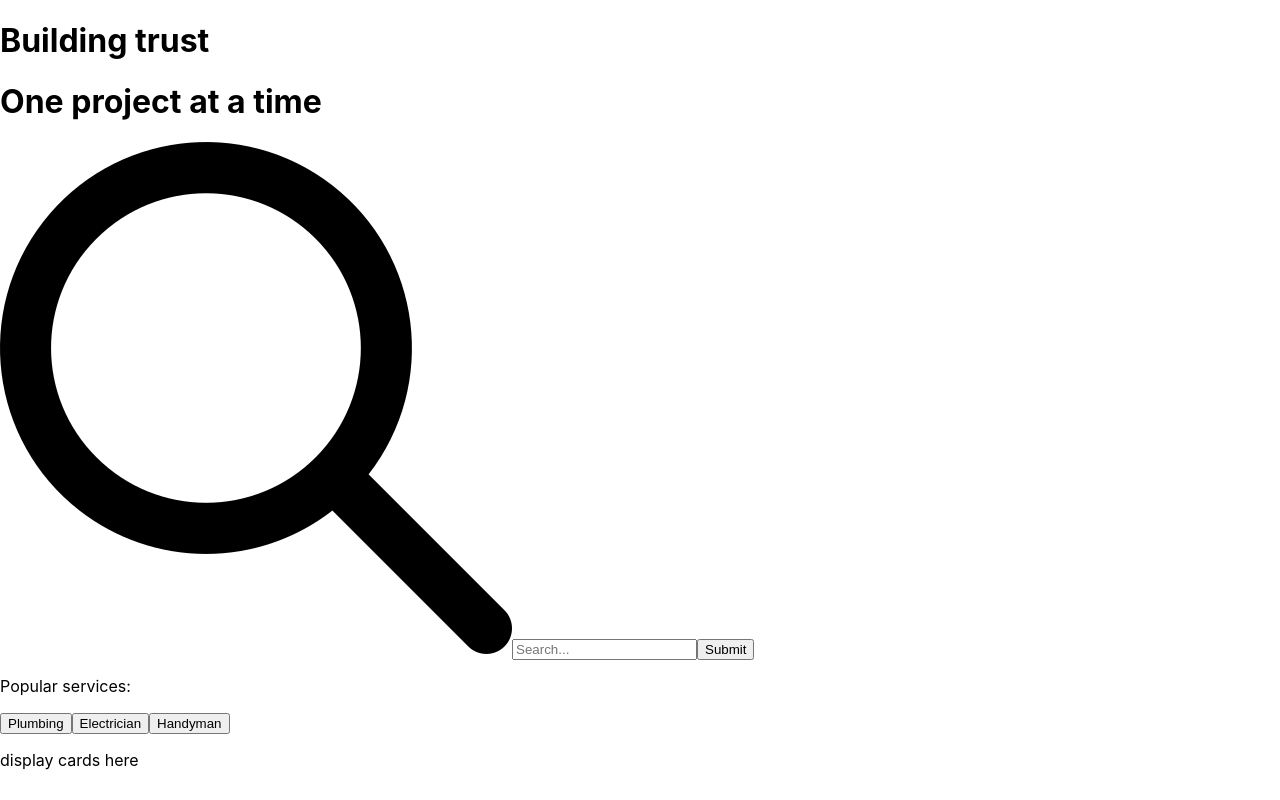
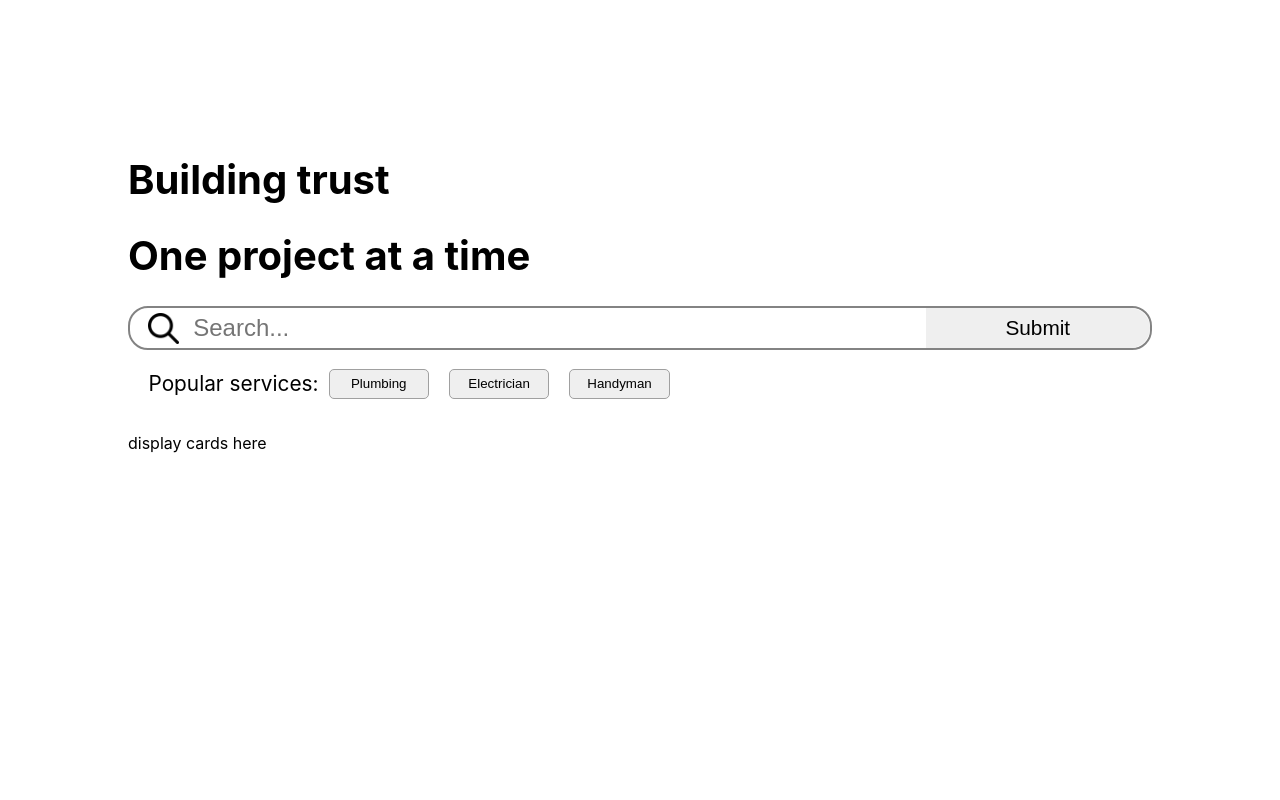
Before and after one commit to lgxxhi/Prorated-Front-End, a React (Create React App) app: page / in a window 1280 px wide. Built offline with nearby package versions, Linux system fonts and the light colour scheme.

Commit message:
Temporary structure change

```diff
--- /dev/null
+++ b/src/Styles/Components/Buttons.scss
@@ -0,0 +1,7 @@
+ .btn{
+    border: 1px solid rgb(160, 160, 160);
+}
+
+.btn__medium-round{
+    border-radius: 5px;
+}
--- /dev/null
+++ b/src/Styles/Components/SearchBar.scss
@@ -0,0 +1,23 @@
+.searchBar{
+    display: grid;
+    grid-template-columns: 6% 72% 22%;
+    align-items: center;
+    height: 40px;
+    border: 2px solid rgb(131, 131, 131);
+    border-radius: 20px;
+    img {
+        width: 50%;
+        padding-left: 30%;
+    }
+    &__input{
+        height: 100%;
+        border: 0;
+        font-size: 1.5em;
+    }
+    &__submitBtn{
+        height: 100%;
+        border: 0;
+        border-radius: 0px 20px 20px 0px;
+        font-size: 1.3em;
+    }
+}
--- a/src/Styles/Global.scss
+++ b/src/Styles/Global.scss
@@ -1,3 +1,8 @@
+@use 'Home';
+@use 'Components/Buttons';
+@use 'Components/SearchBar';
+
+
 /** Global settings for the project should be coded here. Like
 pre-defined app colors, main fonts, secondary fonts, or
 any other property for the whole project*/
--- /dev/null
+++ b/src/Styles/Home.scss
@@ -0,0 +1,24 @@
+
+
+.home-page{
+
+
+    padding: 10%;
+    h1{
+        font-size: 2.5em;
+    }
+    &__search{
+        &__suggestions{
+            display: flex;
+            flex-direction: row;
+            align-items: center;
+            margin-left: 2%;
+            font-size: 1.3em;
+            button{
+                margin: 0% 1%;
+                height: 30px;
+                width: 10%;
+            }
+        }
+    }
+}
```
Also changed, not shown: src/Styles/Buttons.scss (deleted, +0 -20 lines).
